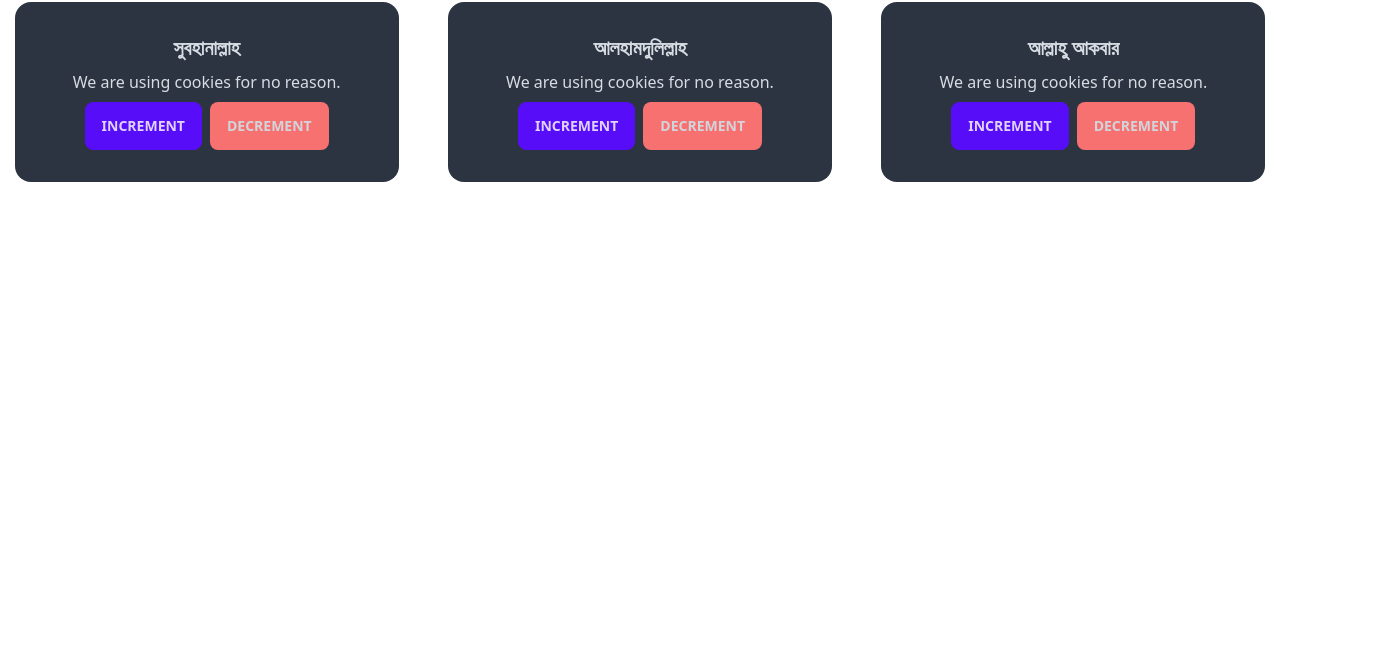
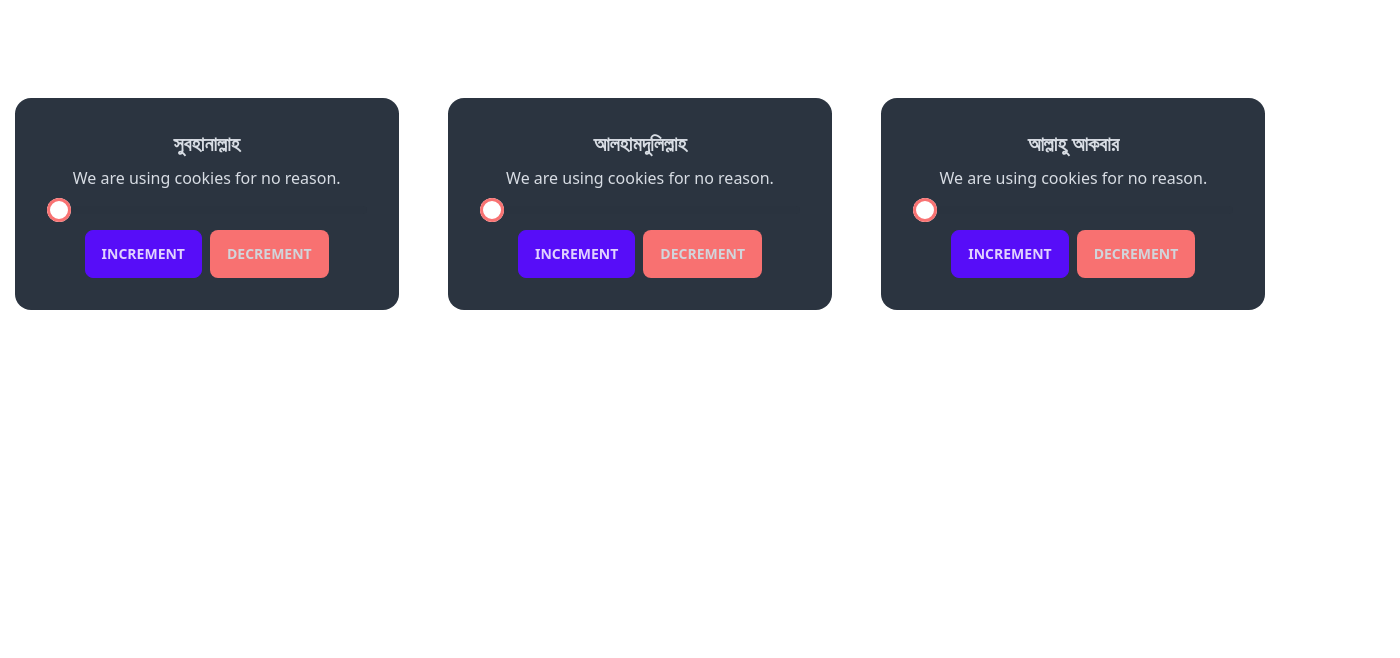
Before and after one commit to jhriyaz/tasbeeh-app, a plain HTML site: page index.html in a window 1280 px wide. Shown: the part 142-800 px from the top of the page, 1400 px wide, since content can reach past the window. Drawn offline with nearby package versions, Linux system fonts and the light colour scheme.

Commit message:
Added count  beautiful bar

```diff
--- a/index.html
+++ b/index.html
@@ -11,6 +11,7 @@
     <script src="https://cdn.tailwindcss.com"></script>
 
 </head>
+<body class="w-[1400px] m-auto">
     <header>
         <nav>
             <div class="navbar bg-base-100 flex justify-between items-center">
@@ -56,15 +57,14 @@
             </div>
         </nav>
     </header>
-
-
     <main>
 
-    <section class="container flex flex-col gap-5 lg:flex-row lg:justify-around items-center">
+        <section class="container flex flex-col gap-5 lg:flex-row lg:justify-around items-center pt-24">
             <div class="card w-96 bg-neutral text-neutral-content">
                 <div class="card-body items-center text-center">
                     <h2 class="card-title">সুবহানাল্লাহ</h2>
                     <p>We are using cookies for no reason.</p>
+                    <input type="range" min="0" max="33" value="0" class="range range-error" />
                     <div class="card-actions justify-end">
                         <button class="btn btn-primary">Increment</button>
                         <button class="btn btn-ghost bg-red-400 text-gray-300">decrement</button>
@@ -74,7 +74,9 @@
             <div class="card w-96 bg-neutral text-neutral-content">
                 <div class="card-body items-center text-center">
                     <h2 class="card-title">আলহামদুলিল্লাহ</h2>
+
                     <p>We are using cookies for no reason.</p>
+                    <input type="range" min="0" max="33" value="0" class="range range-error" />
                     <div class="card-actions justify-end">
                         <button class="btn btn-primary">Increment</button>
                         <button class="btn btn-ghost bg-red-400 text-gray-300">decrement</button>
@@ -85,6 +87,7 @@
                 <div class="card-body items-center text-center">
                     <h2 class="card-title">আল্লাহু আকবার </h2>
                     <p>We are using cookies for no reason.</p>
+                    <input type="range" min="0" max="33" value="0" class="range range-error" />
                     <div class="card-actions justify-end">
                         <button class="btn btn-primary">Increment</button>
                         <button class="btn btn-ghost bg-red-400 text-gray-300">decrement</button>
@@ -94,10 +97,6 @@
         </section>
 
     </main>
-
-
-<body>
-
     <script src="./js/main.js"></script>
 </body>
 
```
Lines whose indentation alone changed are shown as unchanged.
